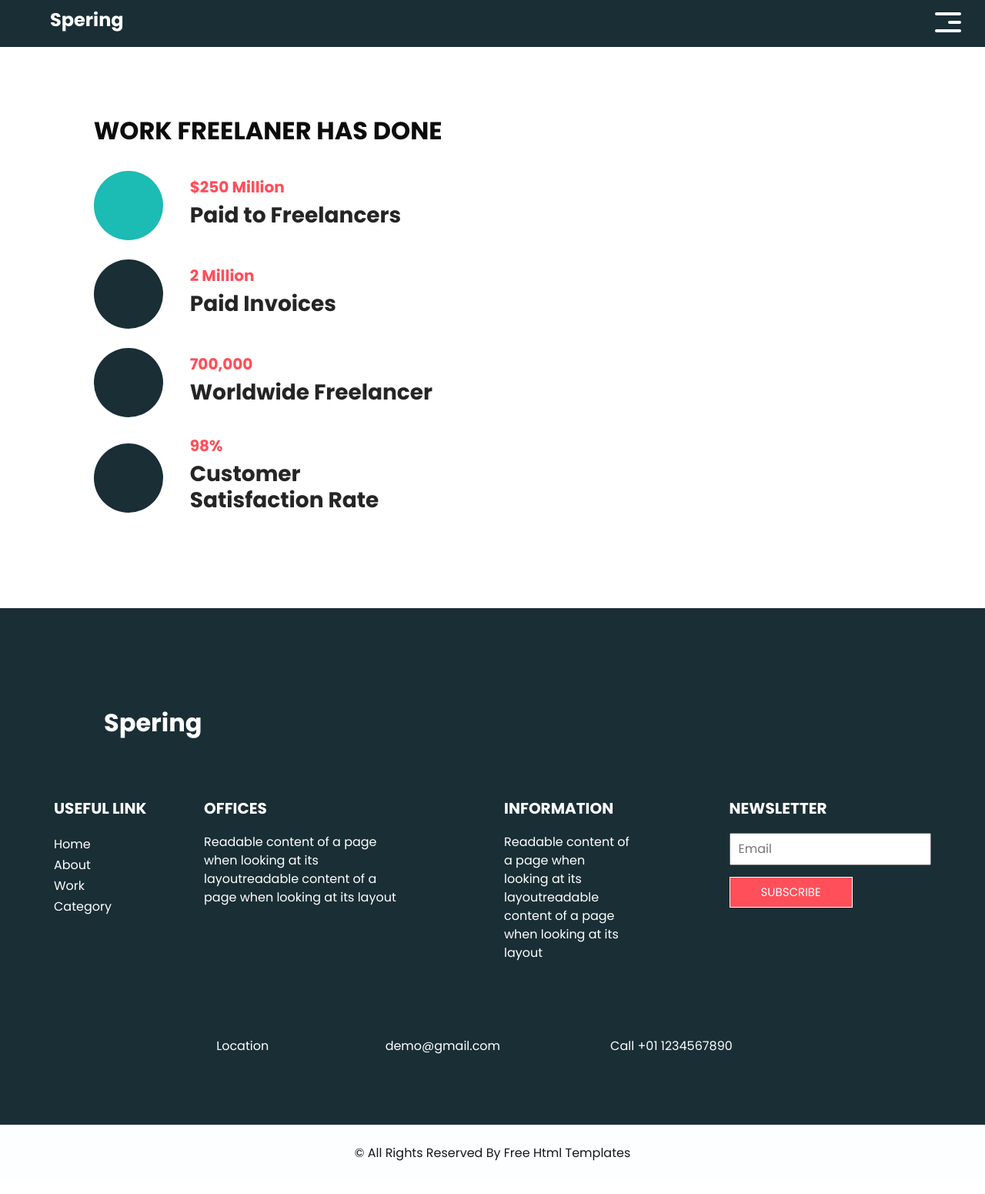
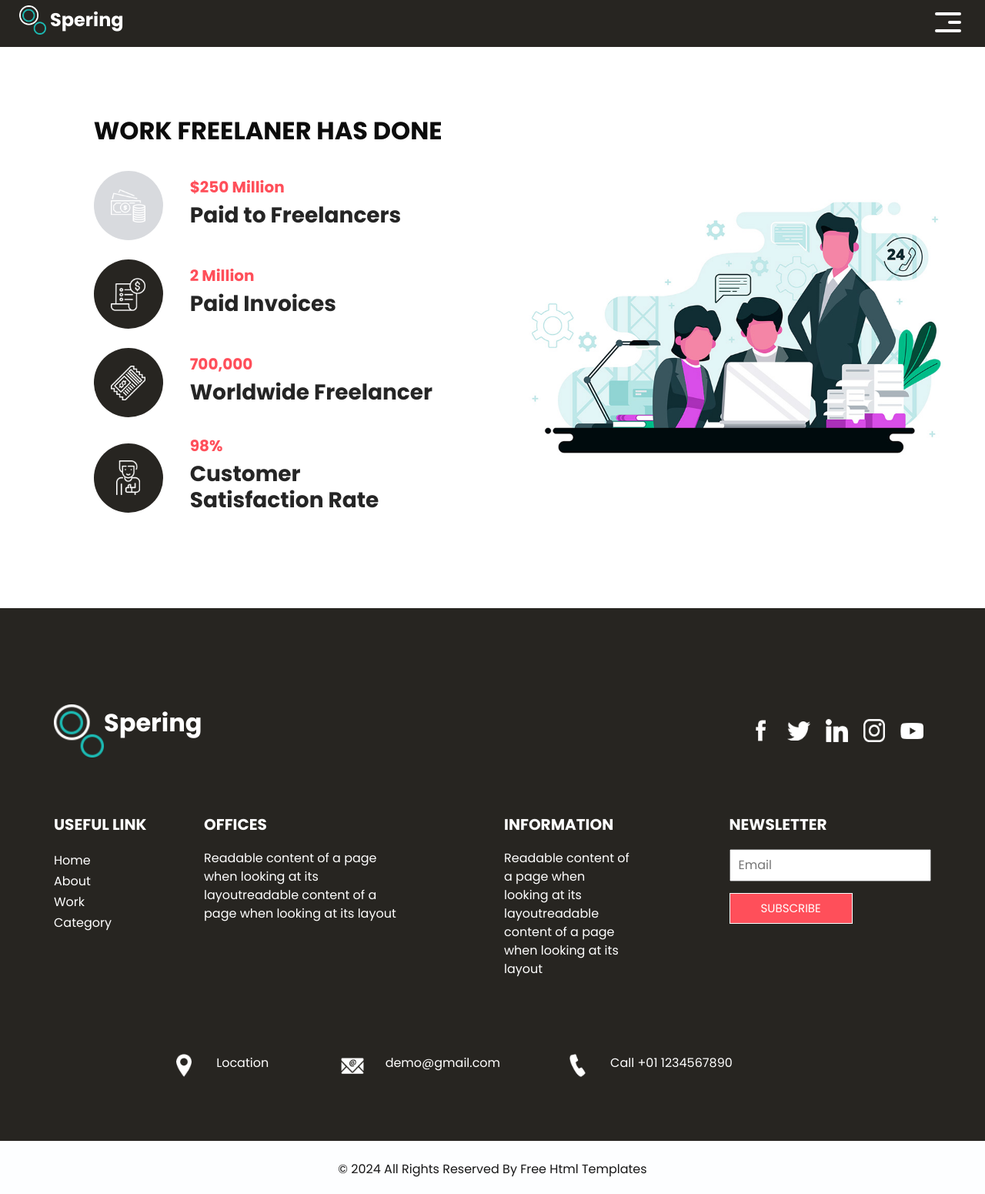
Before and after one commit to Dy2424/Dydy24, a plain HTML site: page work.html in a window 1280 px wide. Shown: the part 9-1560 px from the top of the page at 77% size. Before the commit the page ends 1539 px from the top, so only its background shows below. Drawn offline with nearby package versions, Linux system fonts and the light colour scheme; files that its build step writes are made by us from their sources; files whose address does not match are found by name.

Commit message:
Work.html

```diff
--- a/work.html
+++ b/work.html
@@ -15,13 +15,13 @@
   <title>Spering</title>
 
   <!-- bootstrap core css -->
-  <link rel="stylesheet" type="text/css" href="css/bootstrap.css" />
+  <link rel="stylesheet" type="text/css" href="bootstrap.css" />
 
   <link href="https://fonts.googleapis.com/css?family=Poppins:400,700&display=swap" rel="stylesheet">
   <!-- Custom styles for this template -->
-  <link href="css/style.css" rel="stylesheet" />
+  <link href="style.css" rel="stylesheet" />
   <!-- responsive style -->
-  <link href="css/responsive.css" rel="stylesheet" />
+  <link href="responsive.css" rel="stylesheet" />
 </head>
 
 <body class="sub_page">
@@ -31,7 +31,7 @@
       <div class="container-fluid">
         <nav class="navbar navbar-expand-lg custom_nav-container">
           <a class="navbar-brand" href="index.html">
-            <img src="images/logo.png" alt="" />
+            <img src="logo.png" alt="" />
             <span>
               Spering
             </span>
@@ -105,7 +105,7 @@
               <div class="tab_container">
                 <div class="t-link-box" data-toggle="collapse" data-target="#collapseOne" aria-expanded="true" aria-controls="collapseOne">
                   <div class="img-box">
-                    <img src="images/f1.png" alt="">
+                    <img src="f1.png" alt="">
                   </div>
                   <div class="detail-box">
                     <h5>
@@ -118,7 +118,7 @@
                 </div>
                 <div class="t-link-box collapsed" data-toggle="collapse" data-target="#collapseTwo" aria-expanded="false" aria-controls="collapseTwo">
                   <div class="img-box">
-                    <img src="images/f2.png" alt="">
+                    <img src="f2.png" alt="">
                   </div>
                   <div class="detail-box">
                     <h5>
@@ -131,7 +131,7 @@
                 </div>
                 <div class="t-link-box collapsed" data-toggle="collapse" data-target="#collapseThree" aria-expanded="false" aria-controls="collapseThree">
                   <div class="img-box">
-                    <img src="images/f3.png" alt="">
+                    <img src="f3.png" alt="">
                   </div>
                   <div class="detail-box">
                     <h5>
@@ -144,7 +144,7 @@
                 </div>
                 <div class="t-link-box collapsed" data-toggle="collapse" data-target="#collapseFour" aria-expanded="false" aria-controls="collapseFour">
                   <div class="img-box">
-                    <img src="images/f4.png" alt="">
+                    <img src="f4.png" alt="">
                   </div>
                   <div class="detail-box">
                     <h5>
@@ -162,22 +162,22 @@
           <div class="col-md-6">
             <div class="collapse show" id="collapseOne" aria-labelledby="headingOne" data-parent="#accordion">
               <div class="img-box">
-                <img src="images/freelance-img.jpg" alt="">
+                <img src="freelance-img.jpg" alt="">
               </div>
             </div>
             <div class="collapse" id="collapseTwo" aria-labelledby="headingTwo" data-parent="#accordion">
               <div class="img-box">
-                <img src="images/freelance-img.jpg" alt="">
+                <img src="freelance-img.jpg" alt="">
               </div>
             </div>
             <div class="collapse" id="collapseThree" aria-labelledby="headingThree" data-parent="#accordion">
               <div class="img-box">
-                <img src="images/freelance-img.jpg" alt="">
+                <img src="freelance-img.jpg" alt="">
               </div>
             </div>
             <div class="collapse" id="collapseFour" aria-labelledby="headingfour" data-parent="#accordion">
               <div class="img-box">
-                <img src="images/freelance-img.jpg" alt="">
+                <img src="freelance-img.jpg" alt="">
               </div>
             </div>
           </div>
@@ -195,26 +195,26 @@
       <div class="container">
         <div class="info_top">
           <div class="info_logo">
-            <img src="images/logo.png" alt="" />
+            <img src="logo.png" alt="" />
             <span>
               Spering
             </span>
           </div>
           <div class="social_box">
             <a href="#">
-              <img src="images/fb.png" alt="">
+              <img src="fb.png" alt="">
             </a>
             <a href="#">
-              <img src="images/twitter.png" alt="">
+              <img src="twitter.png" alt="">
             </a>
             <a href="#">
-              <img src="images/linkedin.png" alt="">
+              <img src="linkedin.png" alt="">
             </a>
             <a href="#">
-              <img src="images/instagram.png" alt="">
+              <img src="instagram.png" alt="">
             </a>
             <a href="#">
-              <img src="images/youtube.png" alt="">
+              <img src="youtube.png" alt="">
             </a>
           </div>
         </div>
@@ -282,7 +282,7 @@
                 <div class="col-md-3">
                   <a href="#" class="link-box">
                     <div class="img-box">
-                      <img src="images/location.png" alt="">
+                      <img src="location.png" alt="">
                     </div>
                     <div class="detail-box">
                       <h6>
@@ -294,7 +294,7 @@
                 <div class="col-md-4">
                   <a href="#" class="link-box">
                     <div class="img-box">
-                      <img src="images/mail.png" alt="">
+                      <img src="mail.png" alt="">
                     </div>
                     <div class="detail-box">
                       <h6>
@@ -306,7 +306,7 @@
                 <div class="col-md-5">
                   <a href="#" class="link-box">
                     <div class="img-box">
-                      <img src="images/call.png" alt="">
+                      <img src="call.png" alt="">
                     </div>
                     <div class="detail-box">
                       <h6>
@@ -338,9 +338,9 @@
   <!-- end  footer section -->
 
 
-  <script src="js/jquery-3.4.1.min.js"></script>
-  <script src="js/bootstrap.js"></script>
-  <script src="js/custom.js"></script>
+  <script src="jquery-3.4.1.min.js"></script>
+  <script src="bootstrap.js"></script>
+  <script src="custom.js"></script>
 
 
 
```
